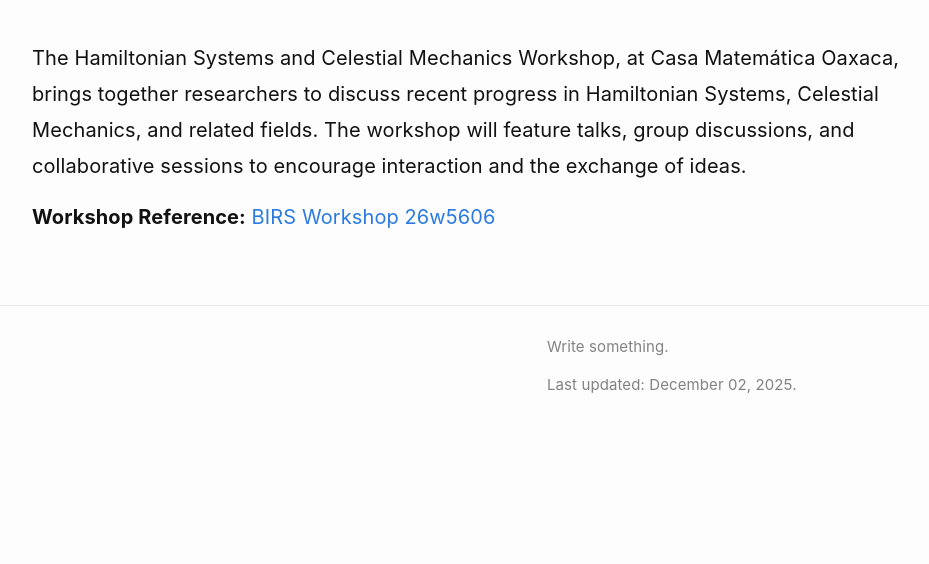
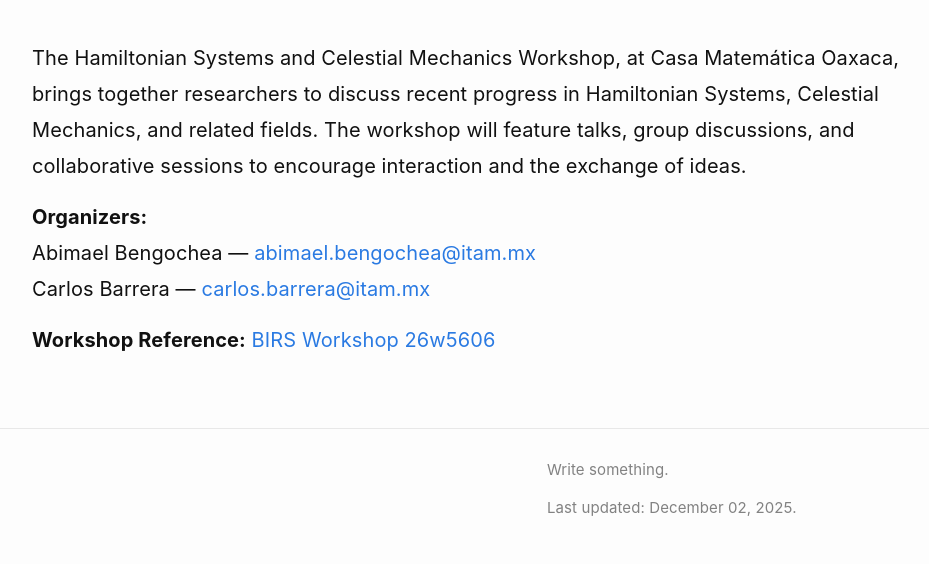
Before and after one commit to celmechcongress2026/celmechcongress2026.github.io, a Jekyll site: the page built from index.md, in a window 1280 px wide. Shown: the part 540-1104 px from the top of the page, without its empty margins (108-1037 px from the left). Built offline with Jekyll 4.4.1, drawn with Linux system fonts in a browser that asks for light colours; before the commit the page ends 981 px from its top, so only the background shows below that.

Commit message:
Update index.md

```diff
--- a/index.md
+++ b/index.md
@@ -15,7 +15,17 @@ layout: home
   <p>
     The Hamiltonian Systems and Celestial Mechanics Workshop, at Casa Matemática Oaxaca, brings together researchers to discuss recent progress in Hamiltonian Systems, Celestial Mechanics, and related fields. The workshop will feature talks, group discussions, and collaborative sessions to encourage interaction and the exchange of ideas.
   </p>
+
   <p>
-    <strong>Workshop Reference:</strong> <a href="https://www.birs.ca/events/2026/5-day-workshops/26w5606">BIRS Workshop 26w5606</a>
+    <strong>Organizers:</strong><br>
+    Abimael Bengochea — <a href="mailto:abimael.bengochea@itam.mx">abimael.bengochea@itam.mx</a><br>
+    Carlos Barrera — <a href="mailto:carlos.barrera@itam.mx">carlos.barrera@itam.mx</a>
   </p>
-  </section>
+
+  <p>
+    <strong>Workshop Reference:</strong>
+    <a href="https://www.birs.ca/events/2026/5-day-workshops/26w5606" target="_blank" rel="noopener noreferrer">
+      BIRS Workshop 26w5606
+    </a>
+  </p>
+</section>
```
